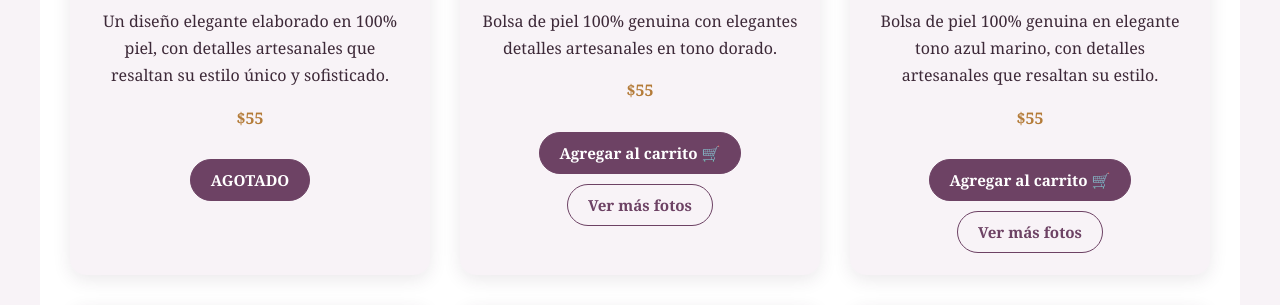
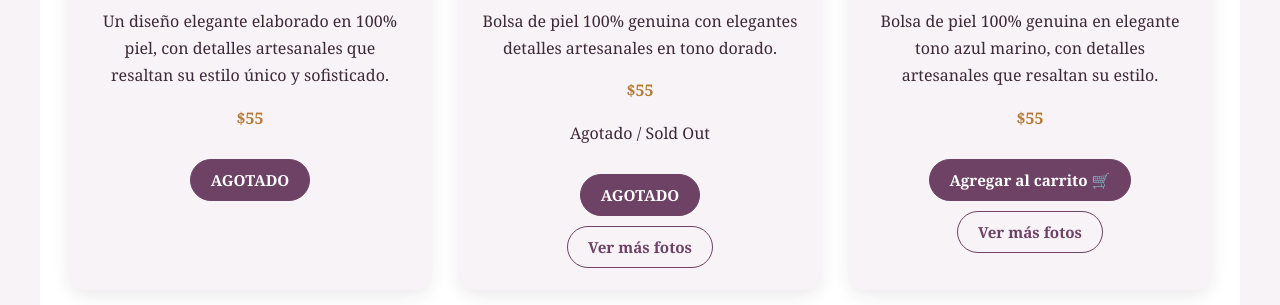
Before and after one commit to perlagc1/Jackie-s-Boutique, a plain HTML site: page index.html in a window 1280 px wide. Shown: the part 1660-1965 px from the top of the page. Drawn offline with Linux system fonts and the light colour scheme.

Commit message:
Mark Arely Dorada as sold out

```diff
--- a/index.html
+++ b/index.html
@@ -179,8 +179,8 @@
   <p><strong>$55</strong></p>
 
 
-<button onclick="agregarAlCarrito('Arely Dorada', 55)">
-  Agregar al carrito 🛒
+<p class="agotado">Agotado / Sold Out</p>
+<button disabled>Agotado / Sold Out</button>
 </button>
 
 <button type="button" class="ver-mas-fotos" data-galeria="Arely Dorada">
```
